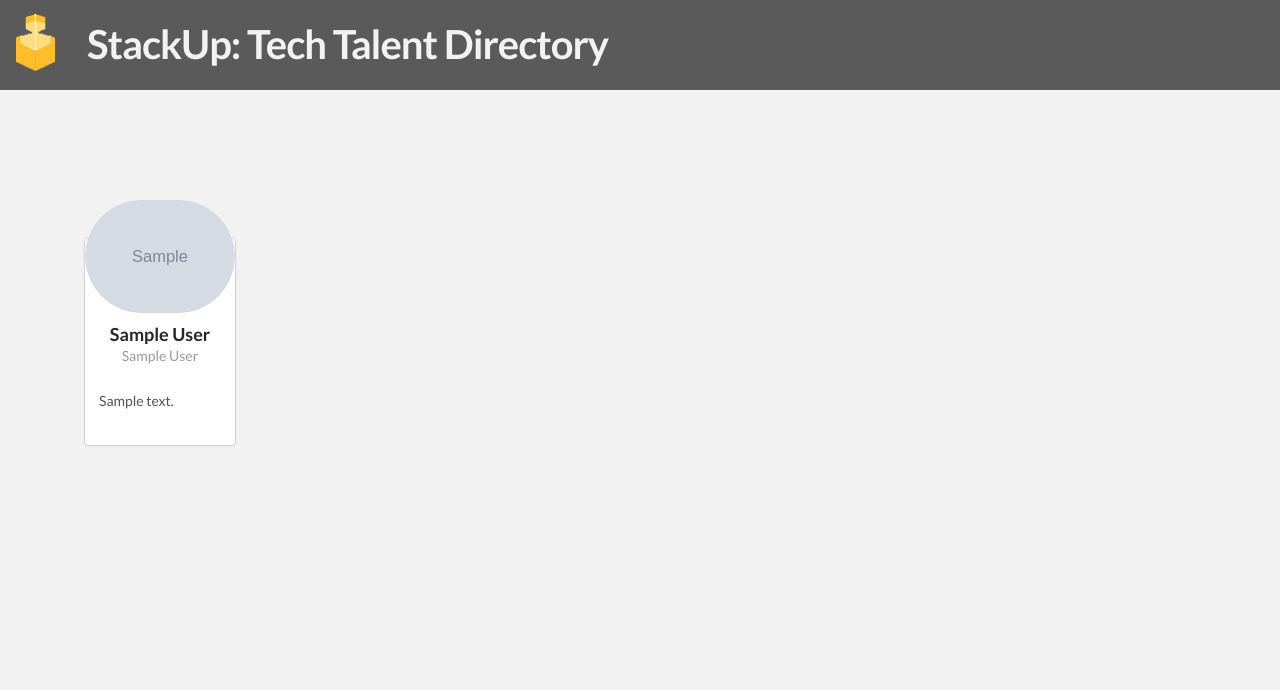
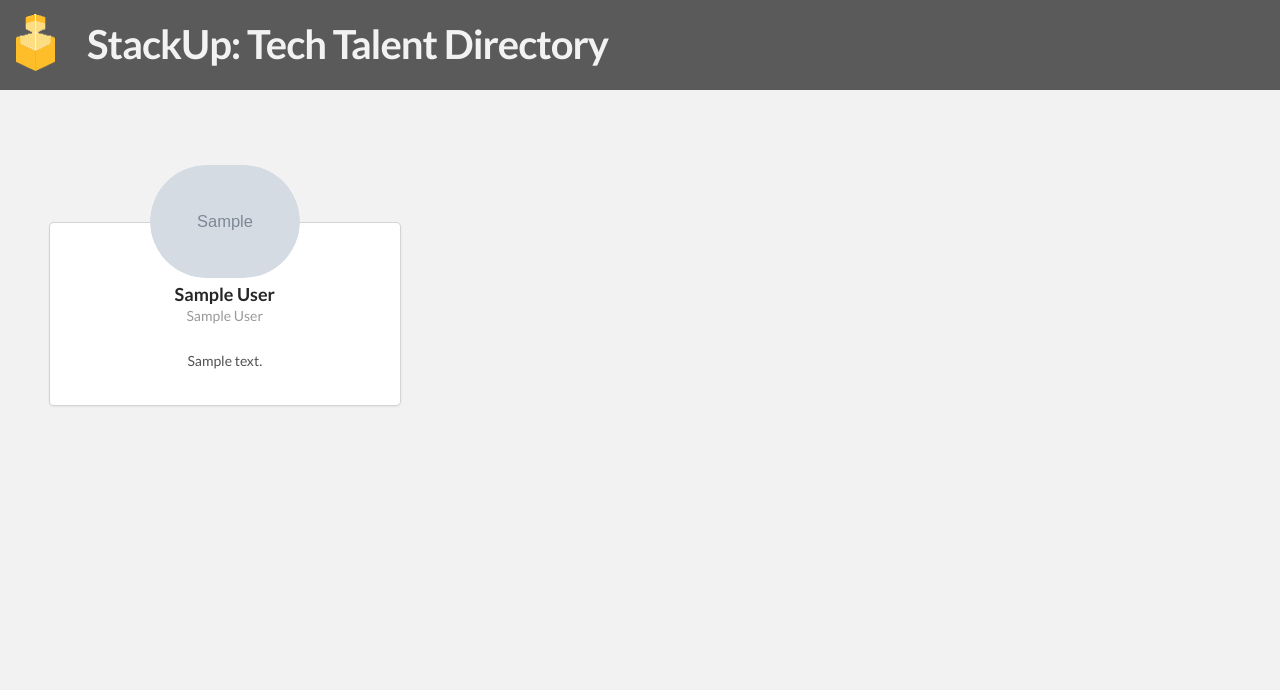
Before and after one commit to interwho/stackup-portfolio, a PHP site: page /directory.php in a window 1280 px wide. Shown: the top 690 px of the page. Run offline with PHP 8.4, Linux system fonts and the light colour scheme; tables that the repository leaves empty hold one stand-in row (values such as "Sample post"); grey boxes marked "Sample" are stand-in pictures.

Commit message:
fixed tiling of multiple profiles

```diff
--- a/directory.php
+++ b/directory.php
@@ -47,7 +47,8 @@ $profiles = getAllPortfolios($connection);
 </div>
 -->
 
-<div id="content">
+    <div id="content">
+        <div class="ui grid">
     <?php
     foreach ($profiles as $profile) {
         $image = translateRelativeLinksUp($profile['image']);
@@ -58,11 +59,12 @@ $profiles = getAllPortfolios($connection);
         $skills = json_decode($profile['skills']);
         $links = json_decode($profile['links'], true);
         ?>
-        <div class="box">
+
+            <div class ="five wide column">
             <div style="position: relative; top: 75px; z-index: 1" class="ui fluid centered small circular image">
                 <img src="<?php echo $image; ?>">
             </div>
-            <div style="max-width: 500px; padding-top: 75px; margin-top: 0px" class="ui fluid centered card">
+            <div class="ui fluid centered card" style="margin-top: 20px; padding-top: 50px">
                 <div class="center aligned content">
                     <span class="header"><?php echo $name; ?></span>
                     <div class="meta">
@@ -82,11 +84,12 @@ $profiles = getAllPortfolios($connection);
                         if (is_array($skills)) {
                             foreach ($skills as $value) {
                                 echo '<button class="ui basic button">' . $value . '</button>';
+                                echo '<button class="ui basic button">' . $value . '</button>';
                             }
                         }
                         ?>
                     </div>
-                    <div class="left aligned description">
+                    <div class="center aligned description" style="word-wrap: break-word;   ">
                         <?php echo $description; ?>
                     </div>
                     <div class="center aligned content links">
@@ -99,9 +102,11 @@ $profiles = getAllPortfolios($connection);
                         ?>
                     </div>
                 </div>
+                </div>
             </div>
+
+    <?php } ?>
         </div>
-    <?php } ?>
 </div>
 </body>
 <AutoScroll></AutoScroll>
```
